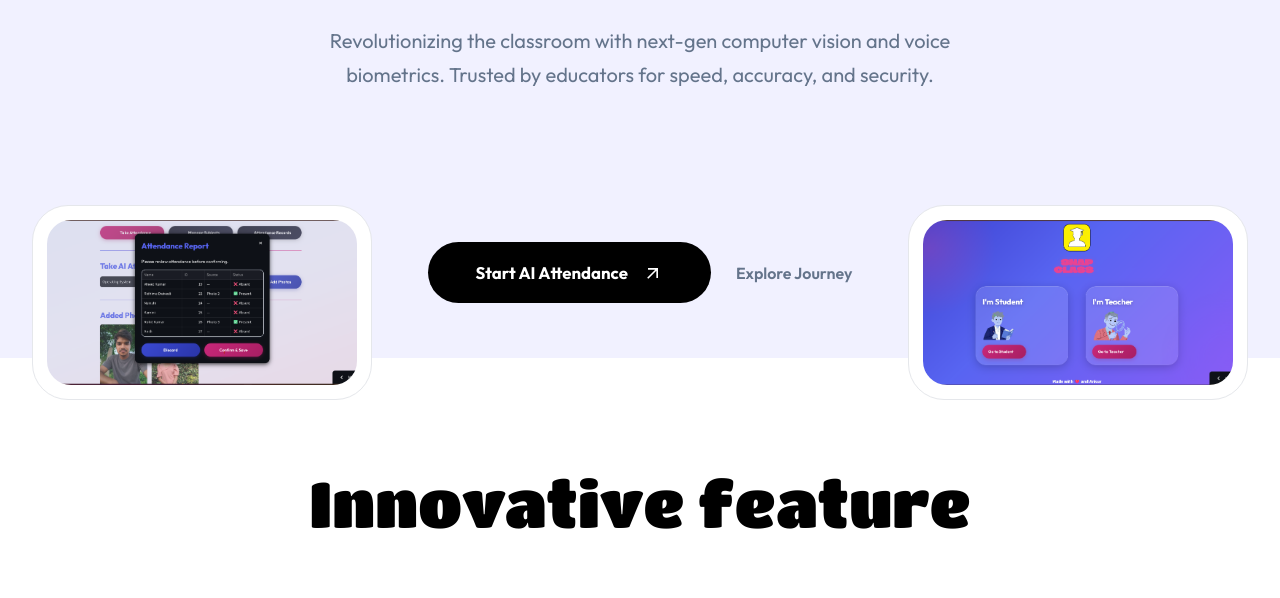
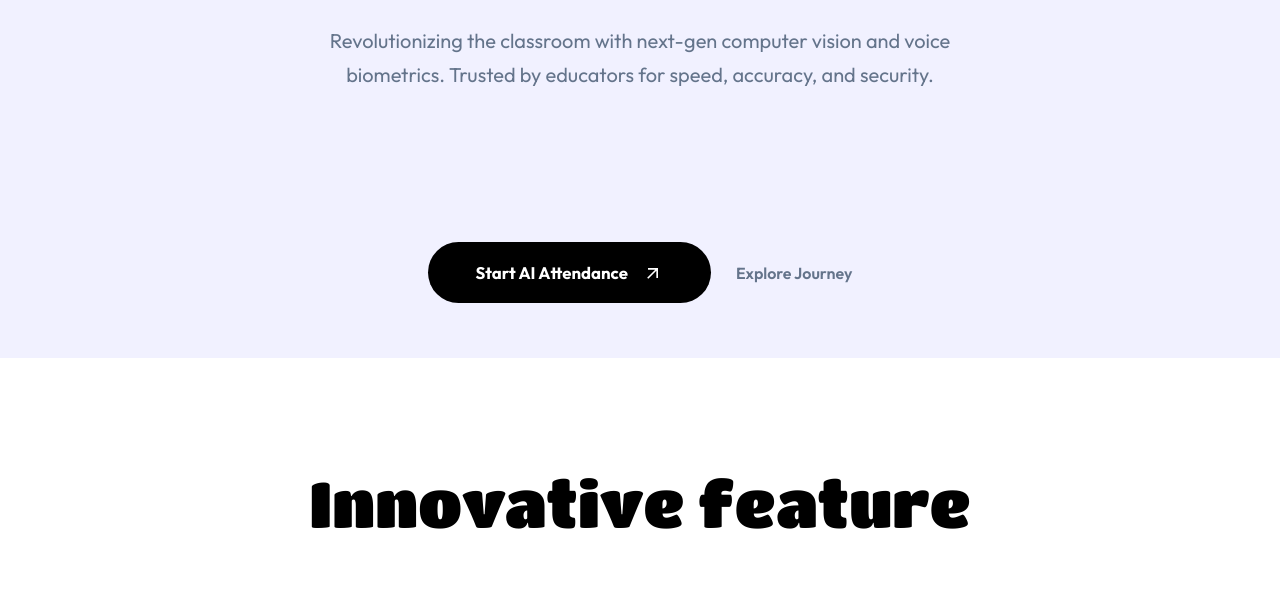
Before and after one commit to Ankur9519050910/SnapClass_landing_page, a Flask app: page / in a window 1280 px wide. Shown: the part 390-988 px from the top of the page. Run offline with Flask 3, Linux system fonts and the light colour scheme.

Commit message:
removing the img-card

```diff
--- a/templates/index.html
+++ b/templates/index.html
@@ -56,7 +56,7 @@
     <a href="#journey" class="link-action">Explore Journey</a>
 </div>
 
-<div class="floating-card card-left">
+<!-- <div class="floating-card card-left">
     <div class="card-img">
         <img src="{{ url_for('static', filename='img/attendance_report.png') }}" alt="landing img 1">
     </div>
@@ -66,7 +66,7 @@
     <div class="card-img">
         <img src="{{ url_for('static', filename='img/homePage.png') }}" alt="landing img 2">
     </div>
-</div>
+</div> -->
 
 
 
```
